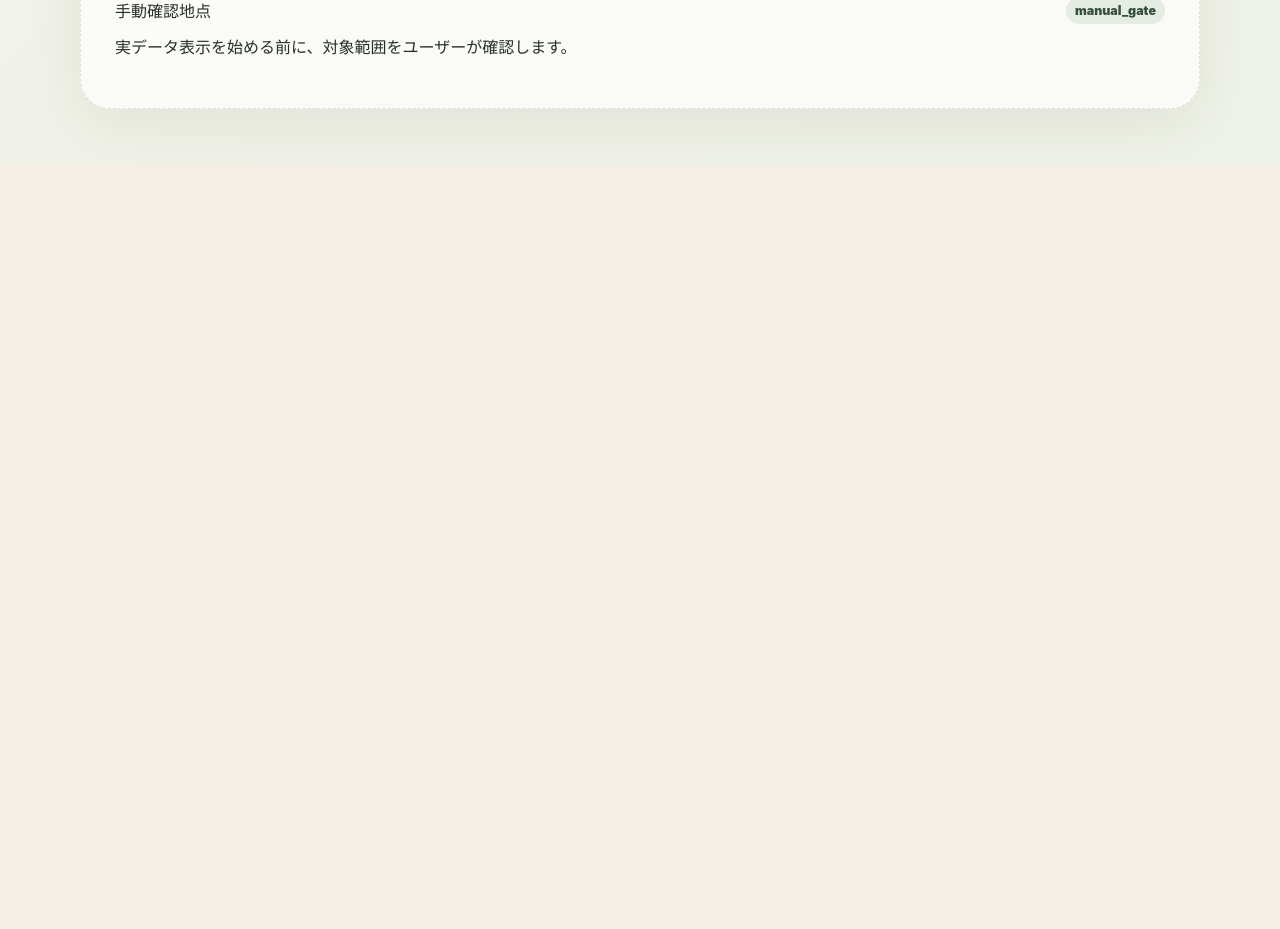
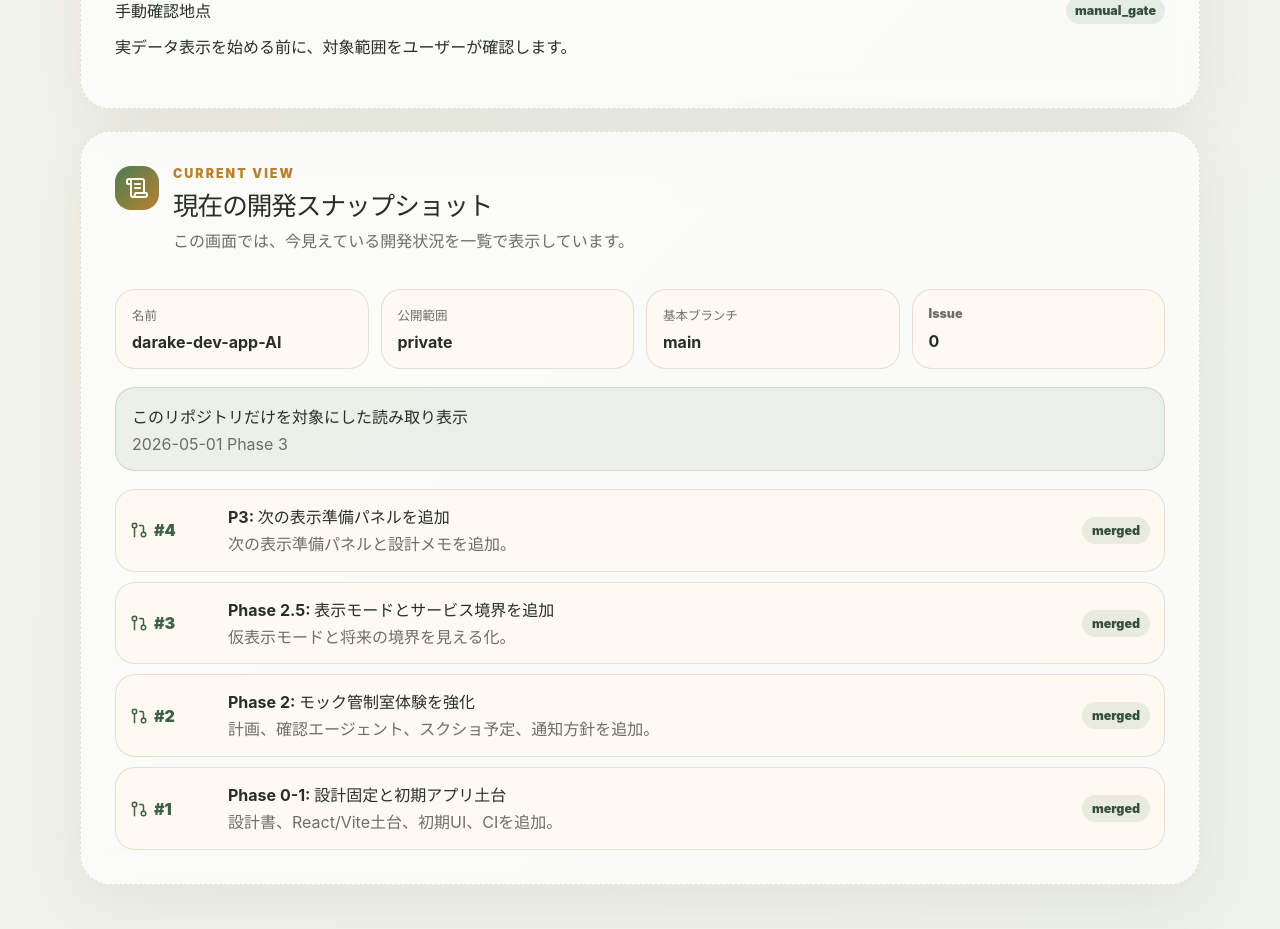
Before and after one commit to sunpotflower4460-cpu/darake-dev-app-AI, a React (Vite) app: page / in a window 1280 px wide. Shown: the part 7780-8709 px from the top of the page. Before the commit the page ends 7945 px from the top, so only its background shows below. Built offline with nearby package versions, Linux system fonts and the light colour scheme.

Commit message:
Phase 3: 開発状況スナップショットを表示
Add current development snapshot data, InfoPanel, styles, and mount it as a read-only display view.

```diff
--- /dev/null
+++ b/src/components/InfoPanel.tsx
@@ -0,0 +1,42 @@
+import { GitPullRequest, ScrollText } from 'lucide-react';
+import { repoSnapshot } from '../data/repoSnapshot';
+
+export function InfoPanel() {
+  return (
+    <div className="infoPanel">
+      <div className="statusLead">
+        <ScrollText />
+        <div>
+          <p className="eyebrow">Current View</p>
+          <h3>現在の開発スナップショット</h3>
+          <p>この画面では、今見えている開発状況を一覧で表示しています。</p>
+        </div>
+      </div>
+
+      <div className="repoSummaryGrid">
+        <article><span>名前</span><strong>{repoSnapshot.name}</strong></article>
+        <article><span>公開範囲</span><strong>{repoSnapshot.visibility}</strong></article>
+        <article><span>基本ブランチ</span><strong>{repoSnapshot.defaultBranch}</strong></article>
+        <article><span>Issue</span><strong>{repoSnapshot.issueCount}</strong></article>
+      </div>
+
+      <div className="safeReadBox">
+        <strong>{repoSnapshot.safetyMode}</strong>
+        <p>{repoSnapshot.lastUpdatedLabel}</p>
+      </div>
+
+      <div className="prSnapshotList">
+        {repoSnapshot.pullRequests.map((item) => (
+          <article className="prSnapshotItem" key={item.number}>
+            <div className="prNumber"><GitPullRequest size={18} /> #{item.number}</div>
+            <div>
+              <strong>{item.title}</strong>
+              <p>{item.summary}</p>
+            </div>
+            <span>{item.status}</span>
+          </article>
+        ))}
+      </div>
+    </div>
+  );
+}
--- /dev/null
+++ b/src/data/repoSnapshot.ts
@@ -0,0 +1,58 @@
+export type RepoPullRequestSnapshot = {
+  number: number;
+  title: string;
+  status: 'merged' | 'open' | 'closed';
+  url: string;
+  summary: string;
+};
+
+export type RepoSnapshot = {
+  name: string;
+  fullName: string;
+  visibility: 'private' | 'public';
+  defaultBranch: string;
+  issueCount: number;
+  pullRequests: RepoPullRequestSnapshot[];
+  safetyMode: string;
+  lastUpdatedLabel: string;
+};
+
+export const repoSnapshot: RepoSnapshot = {
+  name: 'darake-dev-app-AI',
+  fullName: 'sunpotflower4460-cpu/darake-dev-app-AI',
+  visibility: 'private',
+  defaultBranch: 'main',
+  issueCount: 0,
+  safetyMode: 'このリポジトリだけを対象にした読み取り表示',
+  lastUpdatedLabel: '2026-05-01 Phase 3',
+  pullRequests: [
+    {
+      number: 4,
+      title: 'P3: 次の表示準備パネルを追加',
+      status: 'merged',
+      url: 'https://github.com/sunpotflower4460-cpu/darake-dev-app-AI/pull/4',
+      summary: '次の表示準備パネルと設計メモを追加。',
+    },
+    {
+      number: 3,
+      title: 'Phase 2.5: 表示モードとサービス境界を追加',
+      status: 'merged',
+      url: 'https://github.com/sunpotflower4460-cpu/darake-dev-app-AI/pull/3',
+      summary: '仮表示モードと将来の境界を見える化。',
+    },
+    {
+      number: 2,
+      title: 'Phase 2: モック管制室体験を強化',
+      status: 'merged',
+      url: 'https://github.com/sunpotflower4460-cpu/darake-dev-app-AI/pull/2',
+      summary: '計画、確認エージェント、スクショ予定、通知方針を追加。',
+    },
+    {
+      number: 1,
+      title: 'Phase 0-1: 設計固定と初期アプリ土台',
+      status: 'merged',
+      url: 'https://github.com/sunpotflower4460-cpu/darake-dev-app-AI/pull/1',
+      summary: '設計書、React/Vite土台、初期UI、CIを追加。',
+    },
+  ],
+};
--- a/src/main.tsx
+++ b/src/main.tsx
@@ -2,10 +2,12 @@ import React from 'react';
 import ReactDOM from 'react-dom/client';
 import App from './App';
 import { FuturePanel } from './components/FuturePanel';
+import { InfoPanel } from './components/InfoPanel';
 import { StatusPanel } from './components/StatusPanel';
 import './styles.css';
 import './phase2.css';
 import './phase25.css';
+import './repoSnapshot.css';
 
 ReactDOM.createRoot(document.getElementById('root') as HTMLElement).render(
   <React.StrictMode>
@@ -17,6 +19,9 @@ ReactDOM.createRoot(document.getElementById('root') as HTMLElement).render(
       <div className="panel statusModePanel">
         <FuturePanel />
       </div>
+      <div className="panel statusModePanel">
+        <InfoPanel />
+      </div>
     </section>
   </React.StrictMode>,
 );
--- /dev/null
+++ b/src/repoSnapshot.css
@@ -0,0 +1,98 @@
+.infoPanel {
+  display: grid;
+  gap: 18px;
+}
+
+.repoSummaryGrid {
+  display: grid;
+  grid-template-columns: repeat(4, minmax(0, 1fr));
+  gap: 12px;
+}
+
+.repoSummaryGrid article,
+.safeReadBox,
+.prSnapshotItem {
+  border: 1px solid var(--line);
+  border-radius: 20px;
+  background: rgba(255, 250, 240, 0.86);
+}
+
+.repoSummaryGrid article {
+  display: grid;
+  gap: 8px;
+  padding: 16px;
+}
+
+.repoSummaryGrid span,
+.prSnapshotItem span {
+  color: var(--muted);
+  font-size: 0.78rem;
+  font-weight: 900;
+}
+
+.repoSummaryGrid strong {
+  display: flex;
+  gap: 8px;
+  align-items: center;
+  overflow-wrap: anywhere;
+}
+
+.safeReadBox {
+  padding: 16px;
+  background: rgba(76, 124, 85, 0.09);
+}
+
+.safeReadBox p {
+  margin: 6px 0 0;
+  color: var(--muted);
+}
+
+.prSnapshotList {
+  display: grid;
+  gap: 10px;
+}
+
+.prSnapshotItem {
+  display: grid;
+  grid-template-columns: 86px minmax(0, 1fr) auto;
+  gap: 12px;
+  align-items: center;
+  padding: 14px;
+}
+
+.prSnapshotItem p {
+  margin: 4px 0 0;
+  color: var(--muted);
+  line-height: 1.55;
+}
+
+.prNumber {
+  display: inline-flex;
+  gap: 6px;
+  align-items: center;
+  color: #3f6146;
+  font-weight: 900;
+}
+
+.prSnapshotItem > span {
+  padding: 6px 10px;
+  border-radius: 999px;
+  color: #35513d;
+  background: rgba(76, 124, 85, 0.12);
+}
+
+@media (max-width: 900px) {
+  .repoSummaryGrid {
+    grid-template-columns: repeat(2, minmax(0, 1fr));
+  }
+
+  .prSnapshotItem {
+    grid-template-columns: 1fr;
+  }
+}
+
+@media (max-width: 640px) {
+  .repoSummaryGrid {
+    grid-template-columns: 1fr;
+  }
+}
```
